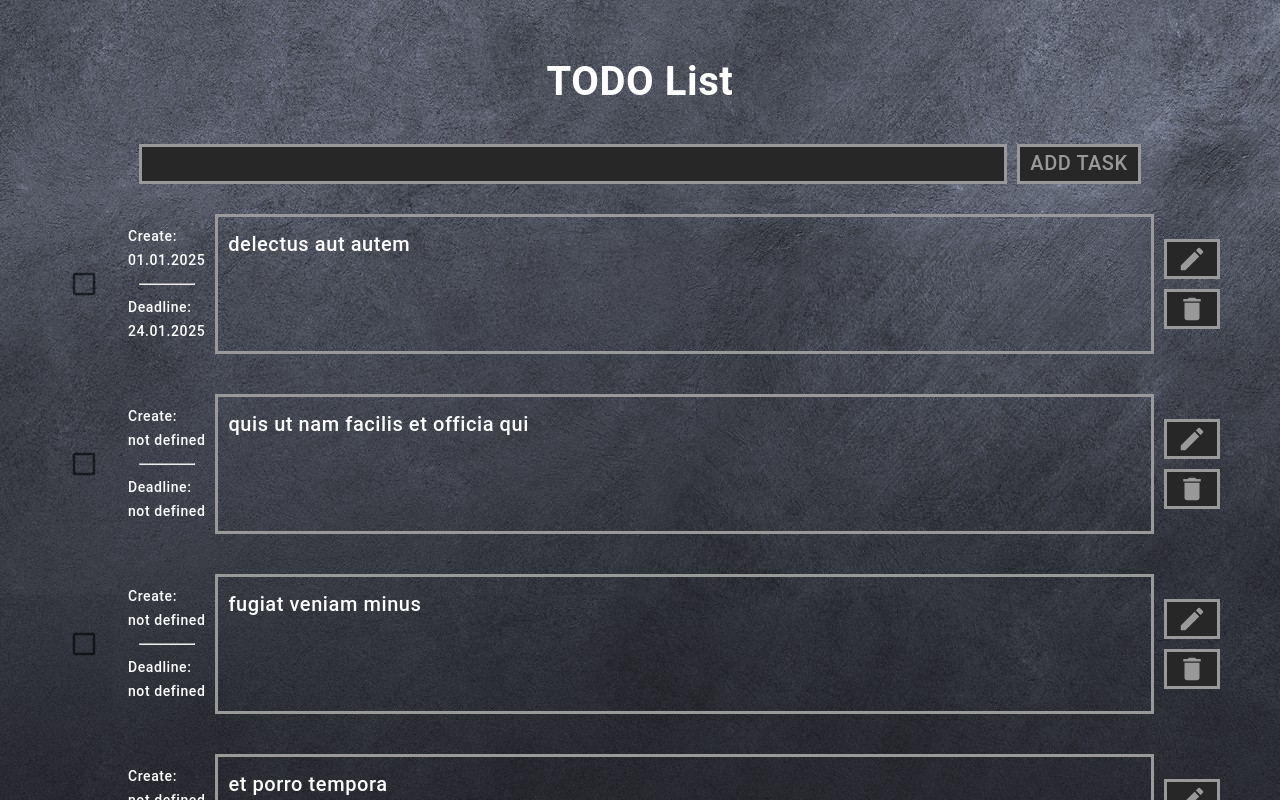
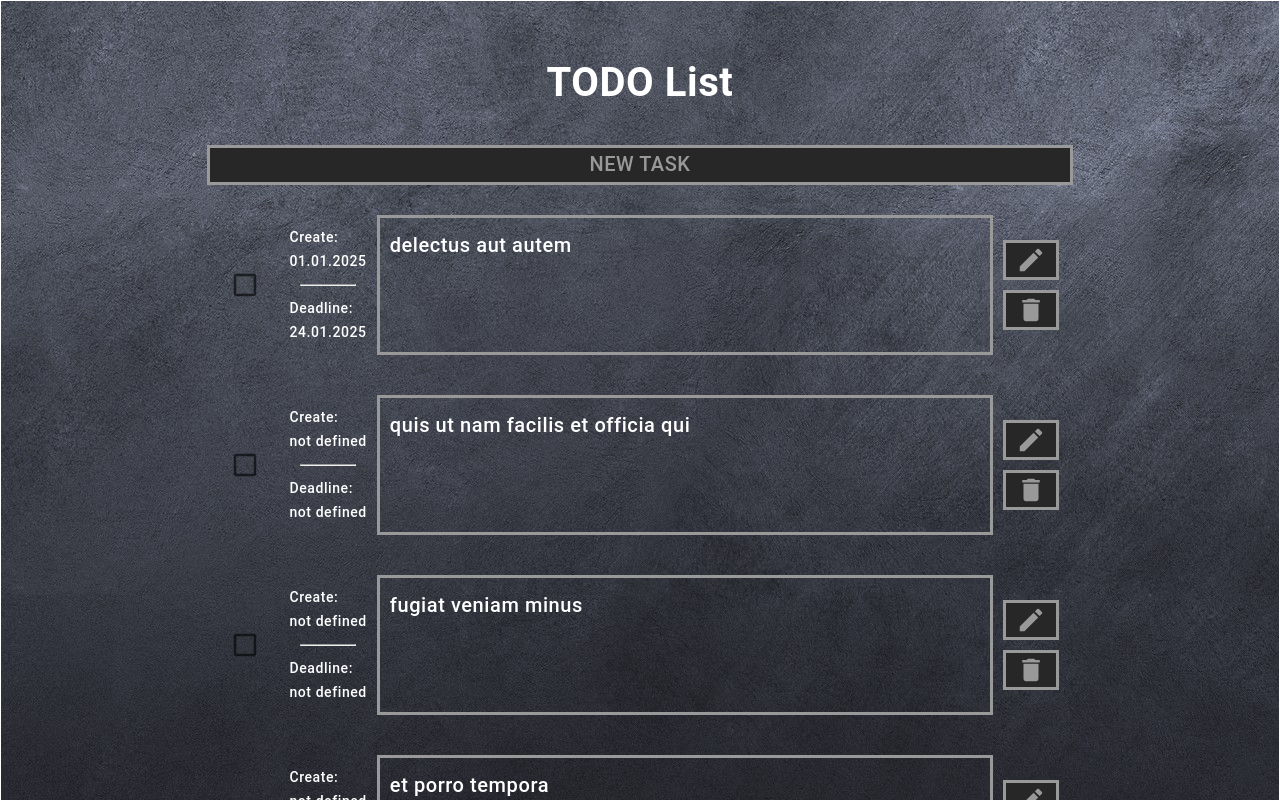
Before and after one commit to dechukor/TODO_List, a React (Vite) app: page / in a window 1280 px wide. Shown: the top 800 px of the page. Built offline with nearby package versions, Linux system fonts and the light colour scheme.

Commit message:
Создано оформление компоненты AddTask

```diff
--- a/src/app/App.css
+++ b/src/app/App.css
@@ -1,5 +1,5 @@
 #root {
-  /* border: solid 1px; */
+  border: solid 1px;
   max-width: 1280px;
   width: 100%;
   margin: 0 auto;
--- a/src/components/Input/Input.tsx
+++ b/src/components/Input/Input.tsx
@@ -10,7 +10,7 @@ export const Input = styled("input")`
   border-radius: 0;
   padding: 0.5rem 0.5rem;
   height: 2rem;
-  width: 70%;
+  // width: auto;
   min-width: 100px;
 
   :focus {
--- a/src/views/AddTask/AddTask.tsx
+++ b/src/views/AddTask/AddTask.tsx
@@ -1,11 +1,49 @@
 import Box from "@mui/material/Box";
 import { Button, Input } from "../../components";
+import { styled } from "@mui/material/styles";
+import { useState } from "react";
+
+export const AddTaskContainer = styled(Box)`
+  display: flex;
+  flex-direction: column;
+  // align-items: center;
+  gap: 0.5rem;
+  width: 70%;
+`;
+
+export const InputContainer = styled(Box)`
+  display: flex;
+  gap: 0.5rem;
+`;
 
 export const AddTask = () => {
+  const [formIsOpen, setFormIsOpen] = useState(false);
+  const handleClickAddTask = () => {
+    setFormIsOpen(!formIsOpen);
+  };
   return (
-    <Box sx={{ display: "flex", justifyContent: "center", gap: "0.5rem" }}>
-      <Input />
-      <Button>Add task</Button>
-    </Box>
+    <AddTaskContainer>
+      {formIsOpen ? (
+        <>
+          <InputContainer>
+            <label htmlFor="textTask">Task</label>
+            <Input
+              sx={{ width: "100%" }}
+              name="textTask"
+              placeholder="Text task..."
+            />
+          </InputContainer>
+          <InputContainer>
+            <label htmlFor="deadlineTask">Deadline</label>
+            <Input type="date" name="deadlineTask" />
+          </InputContainer>
+        </>
+      ) : (
+        <></>
+      )}
+      <Button onClick={handleClickAddTask}>
+        {formIsOpen ? "Add task" : "New task"}
+      </Button>
+    </AddTaskContainer>
   );
 };
--- a/src/views/Main/Main.tsx
+++ b/src/views/Main/Main.tsx
@@ -3,7 +3,13 @@ import { AddTask, ListTask } from "../";
 
 export const Main = () => {
   return (
-    <Box sx={{ display: "flex", flexDirection: "column" }}>
+    <Box
+      sx={{
+        display: "flex",
+        flexDirection: "column",
+        alignItems: "center",
+      }}
+    >
       <AddTask></AddTask>
       <ListTask></ListTask>
     </Box>
```
